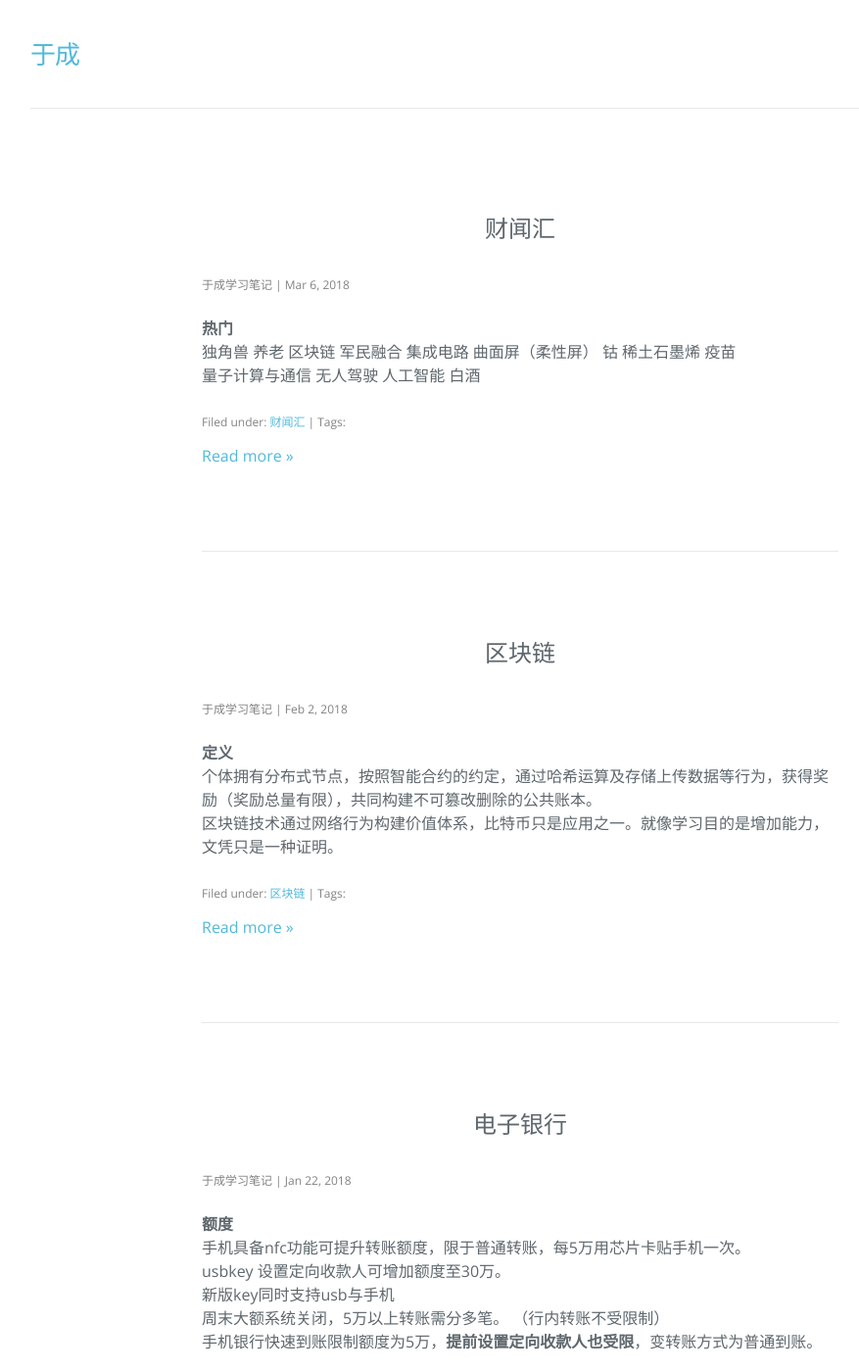
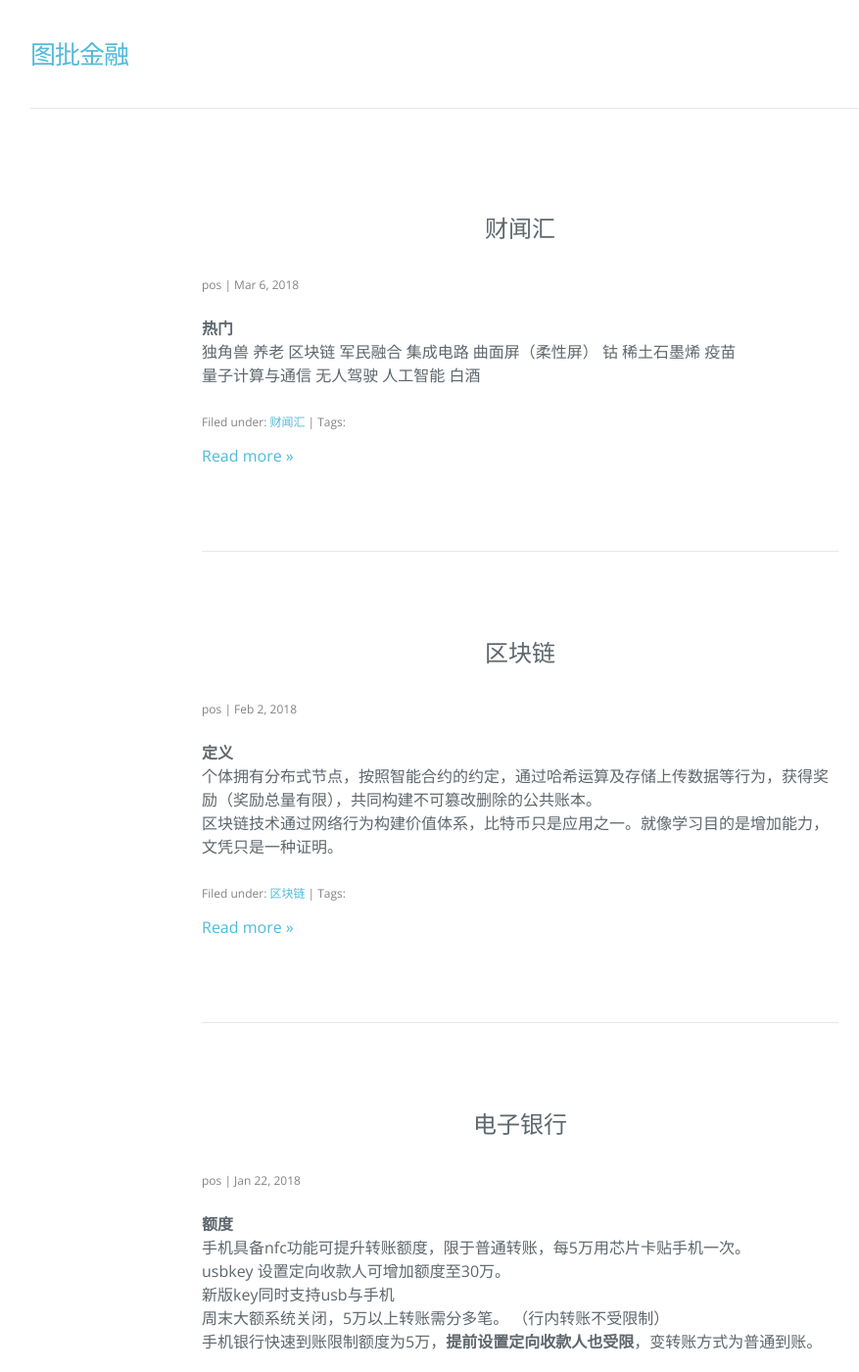
Before and after one commit to hebbank/jekyll, a Jekyll site: the page built from index.html, in a window 1280 px wide and 1400 px high. Shown: the whole window at 98% size, without its empty margins (109-986 px from the left). Built offline with Jekyll 4.4.1, drawn with Linux system fonts in a browser that asks for light colours; nearby versions of some CDN libraries; the list of posts is cut into pages by our own code; some of the changed text lies outside the part shown.

Commit message:
Update _config.yml

```diff
--- a/_config.yml
+++ b/_config.yml
@@ -1,8 +1,8 @@
 # Created by Jekyll Writer
-title: 于成
-author: 于成学习笔记
+title: 图批金融
+author: pos
 description: >
-  河北银行友南支行
+  图批金融
 permalink: '/:year/:month/:day/:title/'
 paginate: 6
 paginate_path: '/page/:num/'
```
